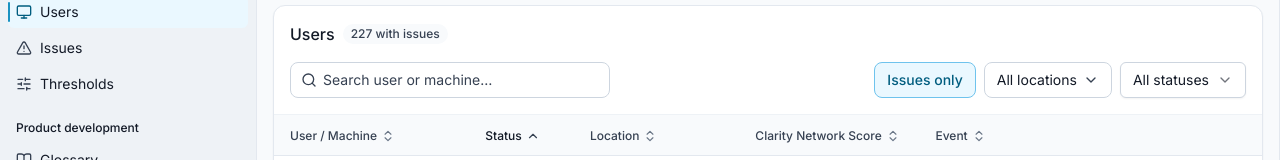
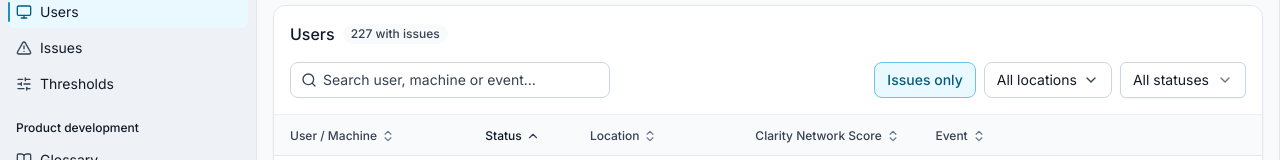
Before and after one commit to mynameiseeyern/Clarion-prototype, a React (Vite) app: page / in a window 1280 px wide. Both pictures are taken after a click on the button "View users". Shown: the part 144-304 px from the top of the page. Built offline with nearby package versions, Linux system fonts and the light colour scheme.

Commit message:
Update EndpointsTable.tsx

```diff
--- a/src/components/endpoints/EndpointsTable.tsx
+++ b/src/components/endpoints/EndpointsTable.tsx
@@ -193,7 +193,7 @@ export function EndpointsTable({
           <input
             value={search}
             onChange={(e) => { setSearch(e.target.value); resetPage() }}
-            placeholder="Search user or machine…"
+            placeholder="Search user, machine or event…"
             className="min-w-px flex-1 bg-transparent text-sm outline-none placeholder:text-[var(--fg-neutral-muted)]"
             style={{ color: "var(--fg-neutral-emphasis)" }}
           />
```
